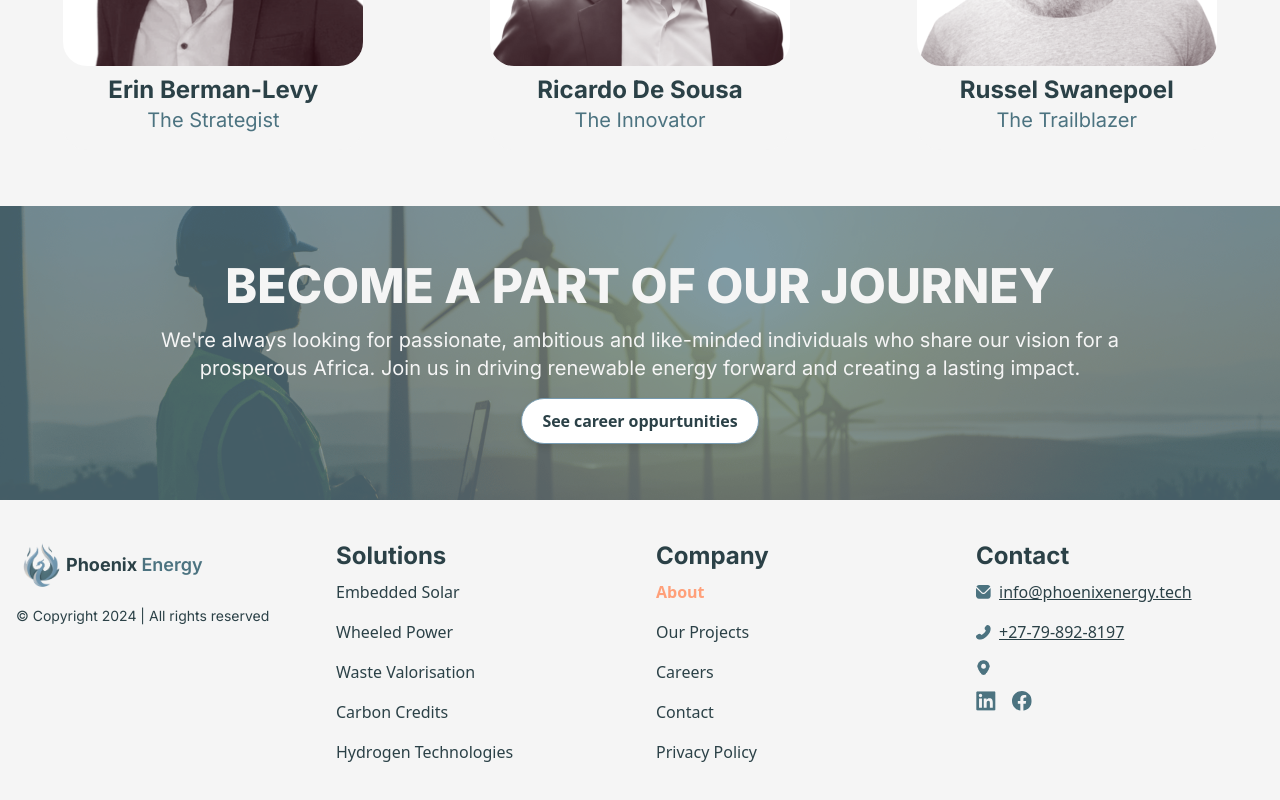
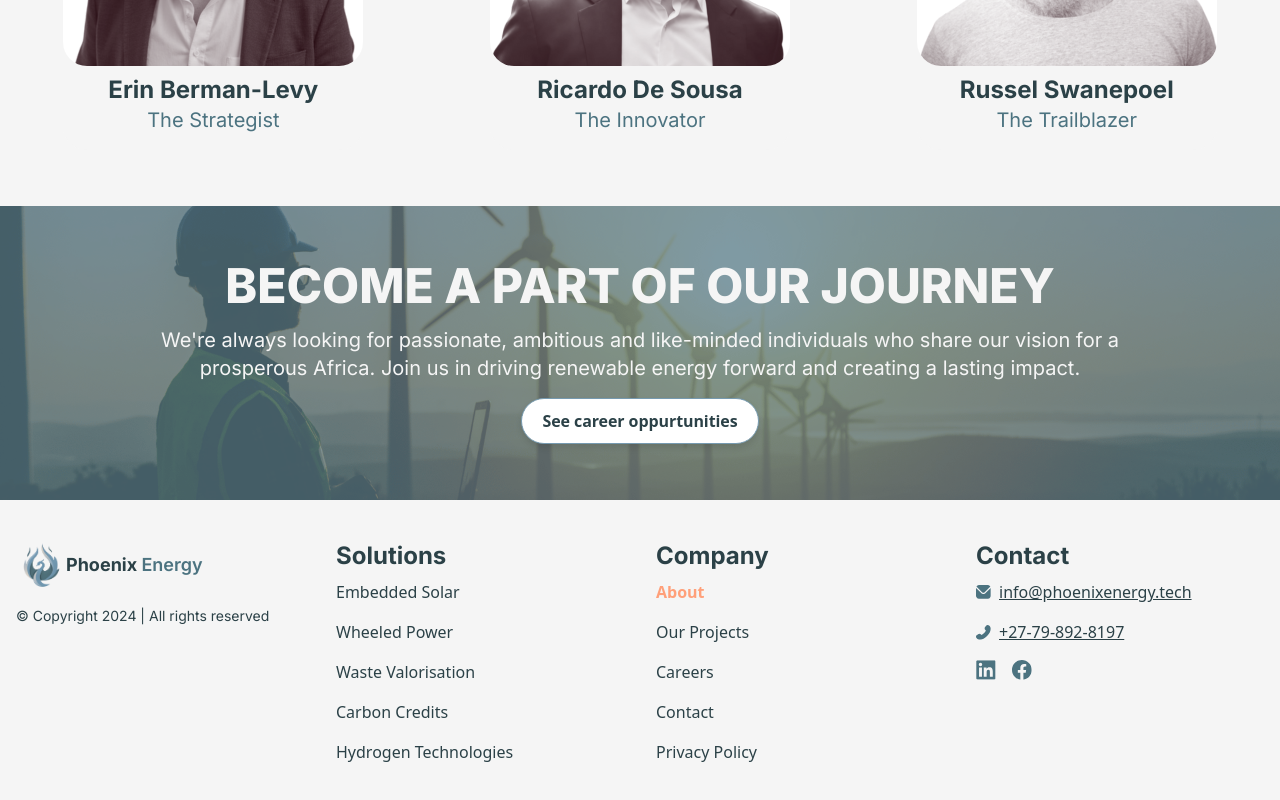
Before and after one commit to RicardoDS7/phoenix-energy-website-2, a Next.js app in the folder website/: page /about in a window 1280 px wide. Shown: the part 1940-2740 px from the top of the page. Built offline with nearby package versions, Linux system fonts and the light colour scheme.

Commit message:
Small fixes

```diff
--- a/website/src/app/components/Footer.tsx
+++ b/website/src/app/components/Footer.tsx
@@ -71,10 +71,7 @@ const Footer = () => {
                                 {PHONE_NUMBER}
                             </Link>
                         </li>
-                        <li className={`mr-5  flex items-center`}>
-                            <Image className={'object-fill mr-2'} src={`${basePath}/icons/address.png`} alt={`address icon`} width={15} height={15} />
-                            {ADDRESS}
-                        </li>
+
                         <li className={`mr-5  flex items-center`}>
                             <ul className='flex space-x-4'>
                                 {SOCIAL_PROFILES.map((socialItem) => (
--- a/website/src/app/constants/constants.ts
+++ b/website/src/app/constants/constants.ts
@@ -303,7 +303,7 @@ export const CarbonCreditsProcess: ProcessSteps[] = [
         "id": 6,
         "productName": "Biofertiliser",
         "description": "A nutrient-rich fertiliser derived from the digestate of anaerobic digestion, used to improve soil fertility and crop yields.",
-        "featuredImage": "/images/bio-fertiliser.png"
+        "featuredImage": "/images/bio-fertilizer.png"
     },
 
   ];
```
Also changed, not shown: website/public/images/team/erin-headshot.png.
